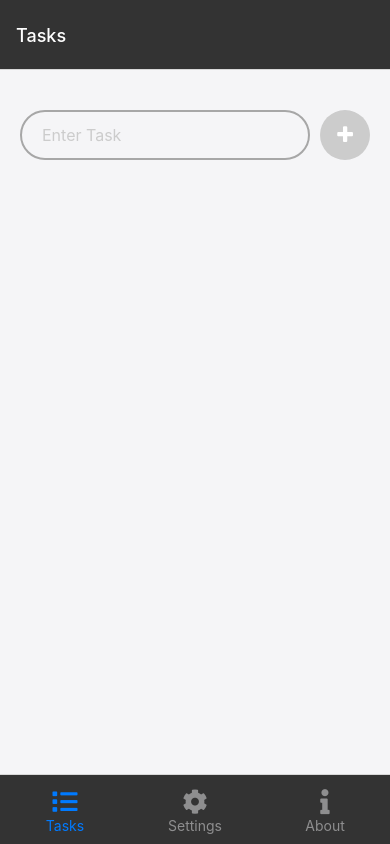
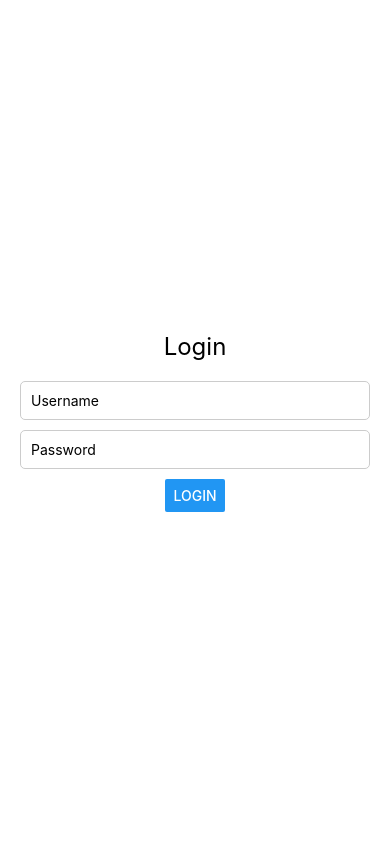
Before and after one commit to Devzio/Todo-App-MERN, a React Native app in the folder client/: screen /Login in a window 390 px wide. Built offline with nearby package versions, Linux system fonts and the light colour scheme.

Commit message:
Login screen file arrangement

```diff
--- a/client/App.js
+++ b/client/App.js
@@ -1,73 +1,29 @@
+// App.js
+
 import React from 'react';
-import { StyleSheet } from 'react-native';
 import { NavigationContainer } from "@react-navigation/native";
-import { createBottomTabNavigator } from "@react-navigation/bottom-tabs";
-import { FontAwesome5 } from "@expo/vector-icons";
-import TasksScreen from "./screens/TasksScreen";
-import SettingsScreen from "./screens/SettingsScreen";
-import AboutScreen from "./screens/AboutScreen";
-import { ThemeProvider } from "./context/theme";
-import { ThemeDarkModeProvider } from "./context/theme-darkMode";
-
-const Tab = createBottomTabNavigator();
+import { createNativeStackNavigator } from "@react-navigation/native-stack";
+import LoginScreen from "./screens/LoginScreen";
+import TabLayout from "./screens/TabLayout";
+const Stack = createNativeStackNavigator();
 
 const App = () => {
   return (
     <NavigationContainer>
-      <ThemeProvider>
-        <ThemeDarkModeProvider>
-          <Tab.Navigator
-            screenOptions={({ route }) => ({
-              // headerShown: false,
-              headerStyle: {
-                backgroundColor: '#333',
-                height: 70,
-              },
-              headerTitleStyle: {
-                color: '#fff',
-              },
-              tabBarStyle: {
-                backgroundColor: '#333',
-                height: 70,
-                paddingTop: 10,
-                paddingBottom: 10,
-              },
-              tabBarLabelStyle: {
-                fontSize: 14,
-              },
-              tabBarIcon: ({ color, size }) => {
-                let iconName;
-                if (route.name === "Tasks") {
-                  iconName = "list";
-                } else if (route.name === "Settings") {
-                  iconName = "cog";
-                } else if (route.name === "About") {
-                  iconName = "info";
-                }
-                return <FontAwesome5 name={iconName} size={size} color={color} />;
-              },
-            })}
-          >
-            <Tab.Screen name="Tasks" component={TasksScreen} />
-            <Tab.Screen name="Settings" component={SettingsScreen} />
-            <Tab.Screen name="About" component={AboutScreen} />
-          </Tab.Navigator>
-        </ThemeDarkModeProvider>
-      </ThemeProvider>
-    </NavigationContainer >
+      <Stack.Navigator initialRouteName="Login">
+        <Stack.Screen
+          name="Login"
+          component={LoginScreen}
+          options={{ headerShown: false }}
+        />
+        <Stack.Screen
+          name="TabLayout"
+          component={TabLayout}
+          options={{ headerShown: false }}
+        />
+      </Stack.Navigator>
+    </NavigationContainer>
   );
 };
 
 export default App;
-
-const styles = StyleSheet.create({
-  container: {
-    flex: 1,
-    padding: 0,
-    backgroundColor: '#faf0e6',
-  },
-  containerDarkMode: {
-    backgroundColor: '#121212',
-  },
-
-});
--- a/client/components/Layout.js
+++ b/client/components/Layout.js
@@ -13,7 +13,8 @@ export function GlobalLayout({ children }) {
 const styles = StyleSheet.create({
   safeArea: {
     flex: 1,
-    backgroundColor: "#fff"
+    backgroundColor: "#fff",
+    paddingTop: -100,
   },
   container: {
     flex: 1,
--- a/client/package.json
+++ b/client/package.json
@@ -14,12 +14,14 @@
     "@react-navigation/bottom-tabs": "^6.5.20",
     "@react-navigation/drawer": "^6.6.15",
     "@react-navigation/native": "^6.1.17",
+    "@react-navigation/native-stack": "^6.9.26",
     "expo": "^51.0.8",
     "expo-status-bar": "~1.12.1",
     "react": "18.2.0",
     "react-native": "0.74.1",
     "react-native-gesture-handler": "^2.16.2",
     "react-native-paper": "^5.12.3",
+    "react-native-reanimated": "^3.10.1",
     "react-native-safe-area-context": "4.10.1",
     "react-native-screens": "3.31.1"
   },
--- /dev/null
+++ b/client/screens/LoginScreen.js
@@ -0,0 +1,71 @@
+// screens/LoginScreen.js
+
+import React, { useState } from 'react';
+import { View, Text, TextInput, Button, StyleSheet } from 'react-native';
+import { Animated, useAnimatedStyle, withTiming, Easing } from 'react-native-reanimated';
+
+export default function LoginScreen({ navigation }) {
+  const [username, setUsername] = useState('');
+  const [password, setPassword] = useState('');
+
+  // const randomWidth = useSharedValue(10);
+
+  const config = {
+    duration: 500,
+    easing: Easing.bezier(0.5, 0.01, 0, 1),
+  };
+
+  const handleLogin = () => {
+    // authentication logic here
+    navigation.navigate('TabLayout');
+  };
+
+  // const style = useAnimatedStyle(() => {
+  //   return {
+  //     width: withTiming(randomWidth.value, config),
+  //   }
+  // })
+
+  return (
+    <View style={styles.container}>
+      <Text style={styles.title}>Login</Text>
+      <TextInput
+        style={styles.input}
+        placeholder="Username"
+        value={username}
+        onChangeText={setUsername}
+      />
+      <TextInput
+        style={styles.input}
+        placeholder="Password"
+        value={password}
+        onChangeText={setPassword}
+        secureTextEntry
+      />
+
+      <Button title="Login" onPress={handleLogin} />
+    </View>
+  );
+}
+
+const styles = StyleSheet.create({
+  container: {
+    flex: 1,
+    justifyContent: 'center',
+    alignItems: 'center',
+    padding: 20,
+    backgroundColor: '#fff',
+  },
+  title: {
+    fontSize: 24,
+    marginBottom: 20,
+  },
+  input: {
+    width: '100%',
+    padding: 10,
+    borderWidth: 1,
+    borderColor: '#ccc',
+    borderRadius: 5,
+    marginBottom: 10,
+  },
+});
--- a/client/screens/SettingsScreen.js
+++ b/client/screens/SettingsScreen.js
@@ -1,19 +1,27 @@
-import { Text, Switch, View, StyleSheet } from "react-native";
+import { Text, Switch, View, StyleSheet, Button } from "react-native";
 import { GlobalLayout } from "../components/Layout";
 import { useTheme } from "../context/theme";
 import { GlobalStyles } from "../styles/global";
 import { useTheme_darkMode } from "../context/theme-darkMode";
 import { GlobalStyles_darkMode } from "../styles/global-darkMode";
 import AsyncStorage from "@react-native-async-storage/async-storage";
+import { TouchableOpacity } from "react-native-gesture-handler";
+import { Swipeable, GestureHandlerRootView } from 'react-native-gesture-handler';
 
-export default function SettingsScreen() {
+export default function SettingsScreen({ navigation }) {
   const { isLargeText, setIsLargeText } = useTheme();
   const globalStyles = GlobalStyles();
   const globalStyles_darkMode = GlobalStyles_darkMode();
   const { isDarkMode, setIsDarkMode } = useTheme_darkMode();
 
+  const handleLogout = () => {
+    // You can add authentication logic here
+    navigation.navigate('LoginScreen');
+    navigation.navigate('Login', { screen: 'LoginScreen' });
+  };
   return (
     <GlobalLayout>
+      <GestureHandlerRootView>
         <View style={[styles.container, isDarkMode && styles.containerDarkMode]}>
           <View style={styles.view}>
             <Text style={[globalStyles.text, globalStyles_darkMode.text]}>Large Text</Text>
@@ -37,8 +45,17 @@ export default function SettingsScreen() {
               trackColor={{ false: "#767577", true: "#81b0ff" }}
             />
           </View>
+          <View style={styles.logoutButtonWrapper}>
+            <TouchableOpacity
+              style={styles.logoutButton}
+              onPress={handleLogout}
+            >
+              <Text style={styles.centeredText}>Logout</Text>
+            </TouchableOpacity>
           </View>
 
+        </View>
+      </GestureHandlerRootView>
     </GlobalLayout>
   );
 }
@@ -57,8 +74,29 @@ const styles = StyleSheet.create({
     flex: 1,
     padding: 0,
     backgroundColor: '#f5f5f7',
+    flexDirection: "column",
+    display: 'flex',
+    paddingTop: 20
   },
   containerDarkMode: {
     backgroundColor: '#121212',
   },
+  logoutButtonWrapper: {
+    marginTop: 'auto',
+    paddingLeft: 20,
+    paddingRight: 20,
+    marginBottom: 40,
+  },
+  logoutButton: {
+    backgroundColor: '#ccc',
+    textAlign: 'center',
+    color: '#000',
+    paddingTop: 10,
+    paddingBottom: 10,
+    borderRadius: 20
+  },
+  centeredText: {
+    textAlign: 'center',
+    fontSize: 20
+  }
 });
--- /dev/null
+++ b/client/screens/TabLayout.js
@@ -0,0 +1,58 @@
+// screens/TabLayout.js
+
+import React from 'react';
+import { createBottomTabNavigator } from "@react-navigation/bottom-tabs";
+import { FontAwesome5 } from "@expo/vector-icons";
+import TasksScreen from "./TasksScreen";
+import SettingsScreen from "./SettingsScreen";
+import AboutScreen from "./AboutScreen";
+import { ThemeProvider } from "../context/theme";
+import { ThemeDarkModeProvider } from "../context/theme-darkMode";
+
+const Tab = createBottomTabNavigator();
+
+const TabLayout = () => {
+  return (
+    <ThemeProvider>
+      <ThemeDarkModeProvider>
+        <Tab.Navigator
+          screenOptions={({ route }) => ({
+            headerStyle: {
+              backgroundColor: '#333',
+              height: 70,
+            },
+            headerTitleStyle: {
+              color: '#fff',
+            },
+            tabBarStyle: {
+              backgroundColor: '#333',
+              height: 70,
+              paddingTop: 10,
+              paddingBottom: 10,
+            },
+            tabBarLabelStyle: {
+              fontSize: 14,
+            },
+            tabBarIcon: ({ color, size }) => {
+              let iconName;
+              if (route.name === "Tasks") {
+                iconName = "list";
+              } else if (route.name === "Settings") {
+                iconName = "cog";
+              } else if (route.name === "About") {
+                iconName = "info";
+              }
+              return <FontAwesome5 name={iconName} size={size} color={color} />;
+            },
+          })}
+        >
+          <Tab.Screen name="Tasks" component={TasksScreen} />
+          <Tab.Screen name="Settings" component={SettingsScreen} />
+          <Tab.Screen name="About" component={AboutScreen} />
+        </Tab.Navigator>
+      </ThemeDarkModeProvider>
+    </ThemeProvider>
+  );
+};
+
+export default TabLayout;
```
Also changed, not shown: 1 other file (tests, documents, lock files or other folders). Lines whose indentation alone changed are shown as unchanged.
